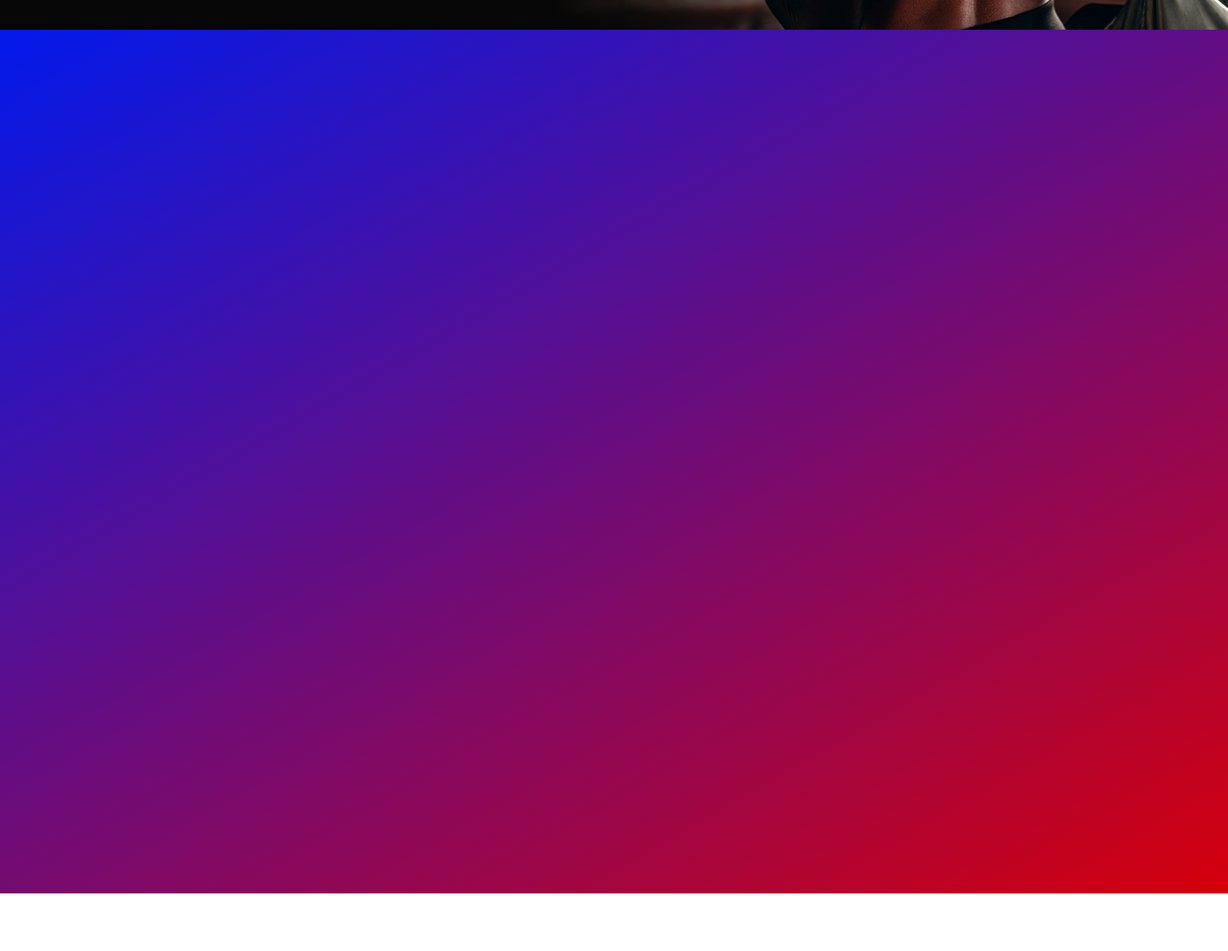
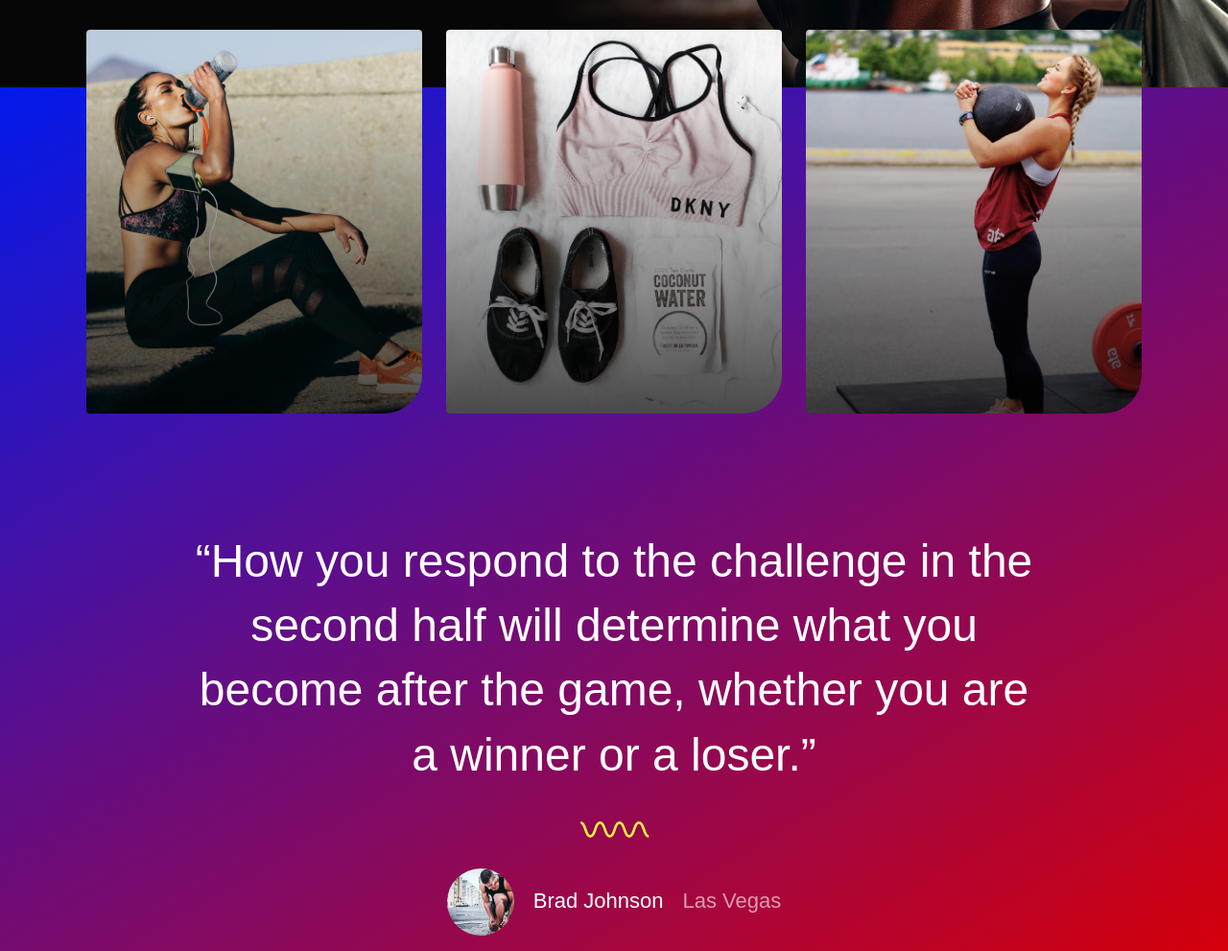
Before and after one commit to GitFhubio/proj-html-vuejs, a website: page index.html in a window 1280 px wide. Shown: the part 639-1630 px from the top of the page at 96% size. Before the commit the page ends 1570 px from the top, so only its background shows below. Drawn offline with nearby package versions, Linux system fonts and the light colour scheme.

Commit message:
inizio main

```diff
--- a/index.html
+++ b/index.html
@@ -57,20 +57,29 @@
         </div>
       </div>
       <!-- fine jumbotron -->
+      <!-- inizio main -->
       <div class="main">
+        <!-- inizio main top -->
         <div class="main-top">
           <div class="container">
-<div class="boxImg">
-
+            <div class="boxImg1">
             </div>
-<div class="boxImg">
-
+            <div class="boxImg2">
             </div>
-<div class="boxImg">
-
+            <div class="boxImg3">
             </div>
           </div>
+          <div class="main-top-description">
+            <h2>“How you respond to the challenge in the second half will determine what you become after the game, whether you are a winner or a loser.”</h2>
+            <img src="img/wave.svg" alt="wave">
+            <ul>
+              <li><img src="img/avatar.jpg" alt="Brad Johnson"></li>
+              <li>Brad Johnson</li>
+              <li>Las Vegas</li>
+            </ul>
           </div>
+        </div>
+        <!-- fine main top -->
         <div class="main-center">
 
         </div>
--- a/src/app.scss
+++ b/src/app.scss
@@ -88,7 +88,7 @@ body {
   }
 // inizio jumbotron
 .jumbotron {
-  height: 570px;
+  height: 630px;
   width: 100%;
   background-color: $colorCodGrey;
   background-image: linear-gradient(90deg, #060606 45%,rgba(6,6,6,0) 75%),  url("../img/slider82x-scaled.jpg");
@@ -159,7 +159,6 @@ body {
   }
 }
 }
-
 .main{
   &-top{
     height: 900px;
@@ -168,6 +167,64 @@ body {
   .container{
     @include widthContainer;
     @include flex;
+    justify-content:space-between;
+    .boxImg1,.boxImg2,.boxImg3{
+      @include flex;
+      width: 350px;
+      border-radius: 4px 4px 40px 4px;
+      background-repeat: no-repeat;
+      background-position: center;
+      background-size: cover;
+      height: 400px;
+      padding-left: 30px;
+      flex-direction: column;
+      justify-content: flex-end;
+      transform: translateY(-15%);
+    }
+    .boxImg1{
+      background-image: linear-gradient(180deg, rgba(0,0,0,0) 11%, rgba(0,0,0,0.7) 100%), url("../img/box1.jpg");
+    }
+    .boxImg2{
+      background-image: linear-gradient(180deg, rgba(0,0,0,0) 11%, rgba(0,0,0,0.7) 100%), url("../img/box2.jpg");
+    }
+    .boxImg3{
+      background-image: linear-gradient(180deg, rgba(0,0,0,0) 11%, rgba(0,0,0,0.7) 100%), url("../img/box3.jpg");
+    }
+  }
+  &-description {
+    margin: 0 190px;
+   @include flex;
+    flex-direction: column;
+    align-items: center;
+    h2 {
+      padding-top: 60px;
+      font-size: 48px;
+      font-weight: 500;
+      color: $colorWhite;
+      text-align: center;
+      line-height: 1.4;
+    }
+    img {
+      width: 85px;
+    }
+    ul {
+      @include listInline;
+      li {
+        padding:0 10px;
+        font-size: 22px;
+        color: $colorWhite;
+        &:first-child {
+          img {
+            width: 70px;
+            border-radius: 50%;
+            vertical-align: middle;
+          }
+        }
+        &:last-child {
+          opacity: 0.6;
+        }
+      }
+    }
   }
 }
 }
```
Also changed, not shown: dist/app.css. Lines whose indentation alone changed are shown as unchanged.
